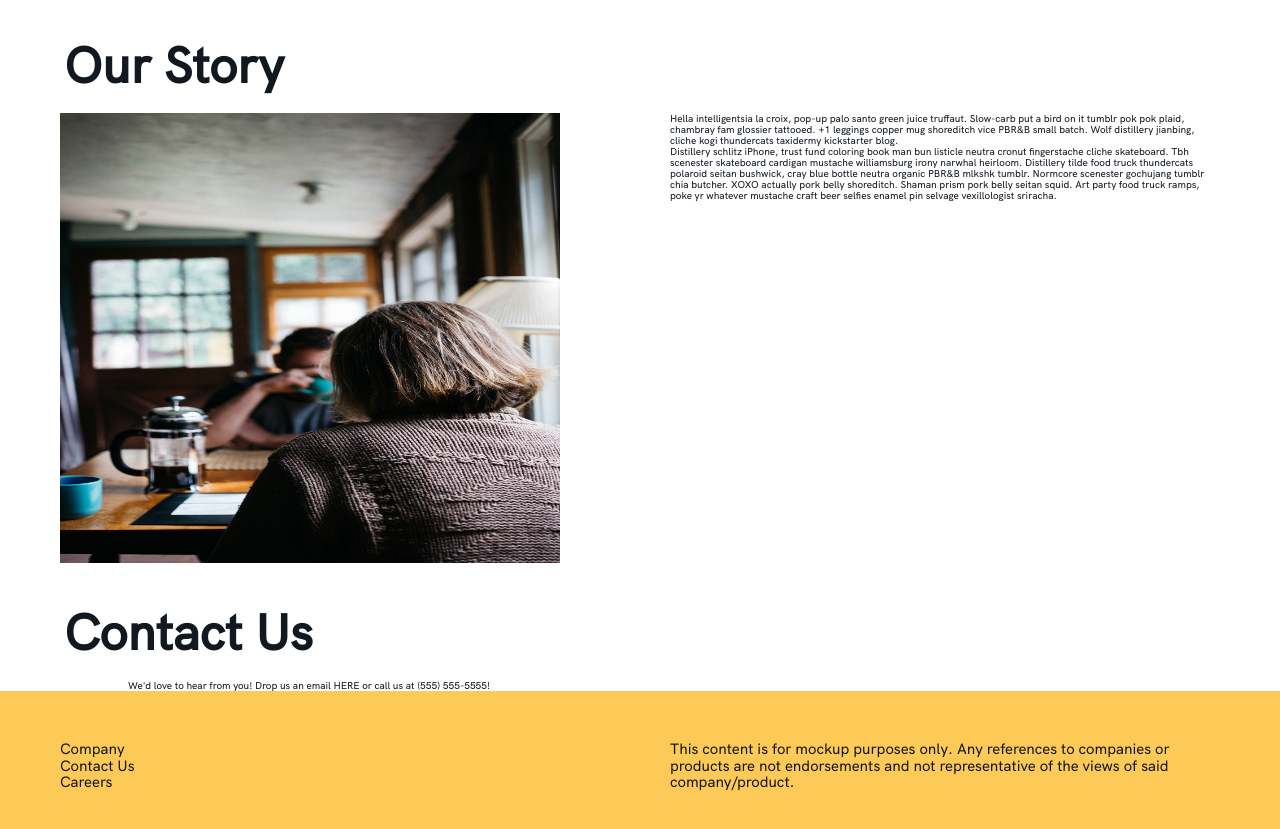
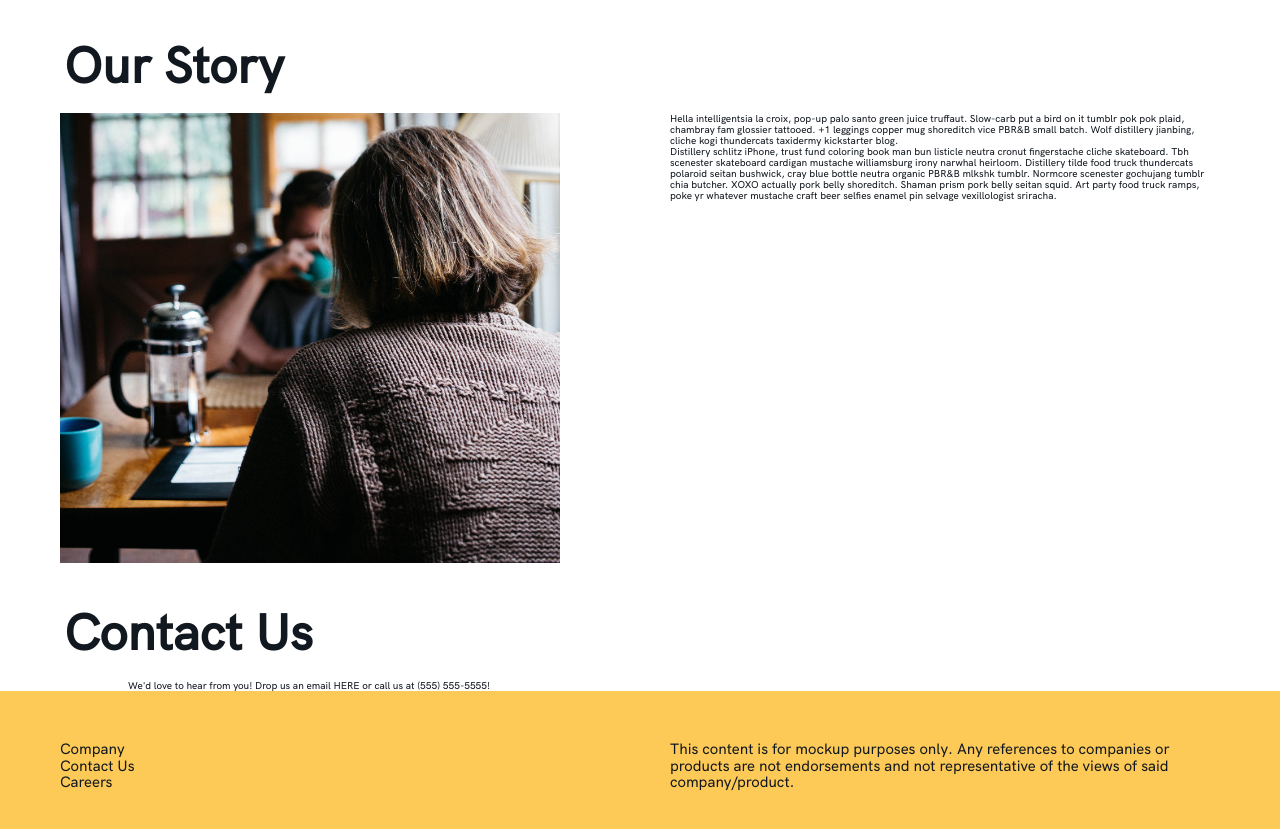
Before and after one commit to dgwn/aporia-frontend, a React (Create React App) app: page / in a window 1280 px wide. Shown: the part 1159-1988 px from the top of the page. Built offline with nearby package versions, Linux system fonts and the light colour scheme.

Commit message:
adjust section story image

```diff
--- a/src/sass/pages/_home.scss
+++ b/src/sass/pages/_home.scss
@@ -1,3 +1,7 @@
+*{
+    scroll-behavior: smooth;
+}
+
 .section{
 
     & h1{
@@ -15,7 +19,8 @@
     &__image{
         max-height: 450px;
         width: 500px;
-
+        object-fit: cover;
+        object-position: 0 100%;
     }
 }
 
```
